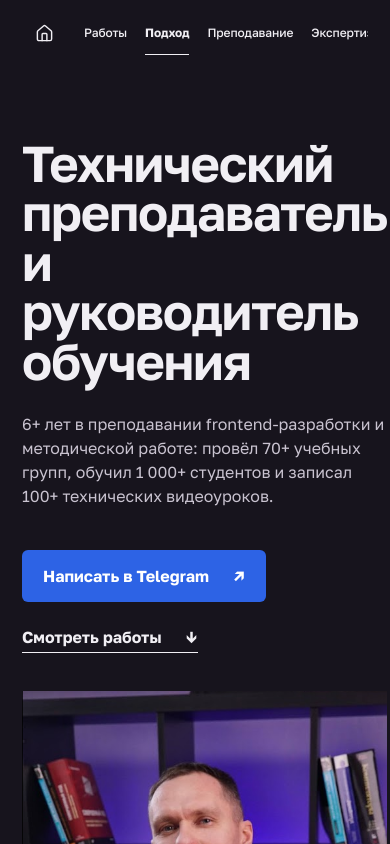
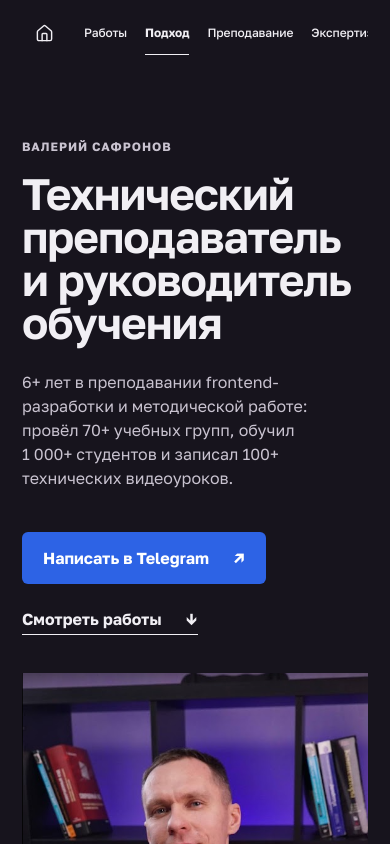
Before and after one commit to safronman/safronman.github.io, a Next.js app: page / in a window 390 px wide. Shown: the top 844 px of the page. Built offline with nearby package versions, Linux system fonts and the light colour scheme; no server answers.

Commit message:
feat(seo): add personal identity metadata

```diff
--- a/app/hero/hero.module.css
+++ b/app/hero/hero.module.css
@@ -17,18 +17,27 @@
 
 .hero h1 {
   max-width: 12ch;
-  font-size: clamp(3.15rem, 4.92vw, 4.8rem);
+  font-size: clamp(2.75rem, 5.2vw, 5rem);
   font-weight: 650;
   letter-spacing: -0.025em;
   line-height: 0.98;
   text-wrap: balance;
 }
 
+.name {
+  margin-bottom: 18px;
+  color: var(--muted-on-dark);
+  font-size: 0.75rem;
+  font-weight: 700;
+  letter-spacing: 0.08em;
+  text-transform: uppercase;
+}
+
 .proof {
   max-width: 57ch;
   margin-top: 26px;
   color: var(--muted-on-dark);
-  font-size: clamp(1rem, 1.2vw, 1.125rem);
+  font-size: 1rem;
   line-height: 1.5;
   text-wrap: pretty;
 }
--- a/app/hero/hero.tsx
+++ b/app/hero/hero.tsx
@@ -6,6 +6,7 @@ export default function Hero() {
     <section className={s.hero} id="top">
       <div className={s.heroGrid}>
         <div>
+          <p className={s.name}>Валерий Сафронов</p>
           <h1>Технический преподаватель и руководитель обучения</h1>
           <p className={s.proof}>
             6+ лет в преподавании frontend-разработки и методической работе:
--- a/app/layout.tsx
+++ b/app/layout.tsx
@@ -9,14 +9,29 @@ const golosText = localFont({
   display: "swap",
 });
 
-const title = "Technical Educator — Frontend-направление";
-const description = "Портфолио технического эксперта по обучению.";
+const name = "Валерий Сафронов";
+const title = "Валерий Сафронов — Technical Educator по frontend-разработке";
+const description =
+  "Портфолио Валерия Сафронова — технического эксперта по обучению frontend-разработке.";
+
+const personJsonLd = {
+  "@context": "https://schema.org",
+  "@type": "Person",
+  name,
+  jobTitle: "Technical Educator",
+  description,
+  url: siteUrl.toString(),
+  image: new URL("/hero-portrait.png", siteUrl).toString(),
+  sameAs: ["https://github.com/safronman", "https://t.me/safronman"],
+};
 
 export const metadata: Metadata = {
   metadataBase: siteUrl,
   title,
   description,
-  applicationName: "Technical Educator",
+  applicationName: "Валерий Сафронов — Technical Educator",
+  authors: [{ name, url: siteUrl }],
+  creator: name,
   keywords: [
     "технический преподаватель",
     "frontend",
@@ -36,7 +51,7 @@ export const metadata: Metadata = {
     type: "website",
     locale: "ru_RU",
     url: "/",
-    siteName: "Technical Educator",
+    siteName: "Валерий Сафронов — Technical Educator",
     title,
     description,
     images: [
@@ -66,7 +81,16 @@ export default function RootLayout({
 }>) {
   return (
     <html lang="ru" className={golosText.variable}>
-      <body>{children}</body>
+      <body>
+        <script
+          type="application/ld+json"
+          /* biome-ignore lint/security/noDangerouslySetInnerHtml: JSON-LD is static and escapes angle brackets. */
+          dangerouslySetInnerHTML={{
+            __html: JSON.stringify(personJsonLd).replace(/</g, "\\u003c"),
+          }}
+        />
+        {children}
+      </body>
     </html>
   );
 }
```
